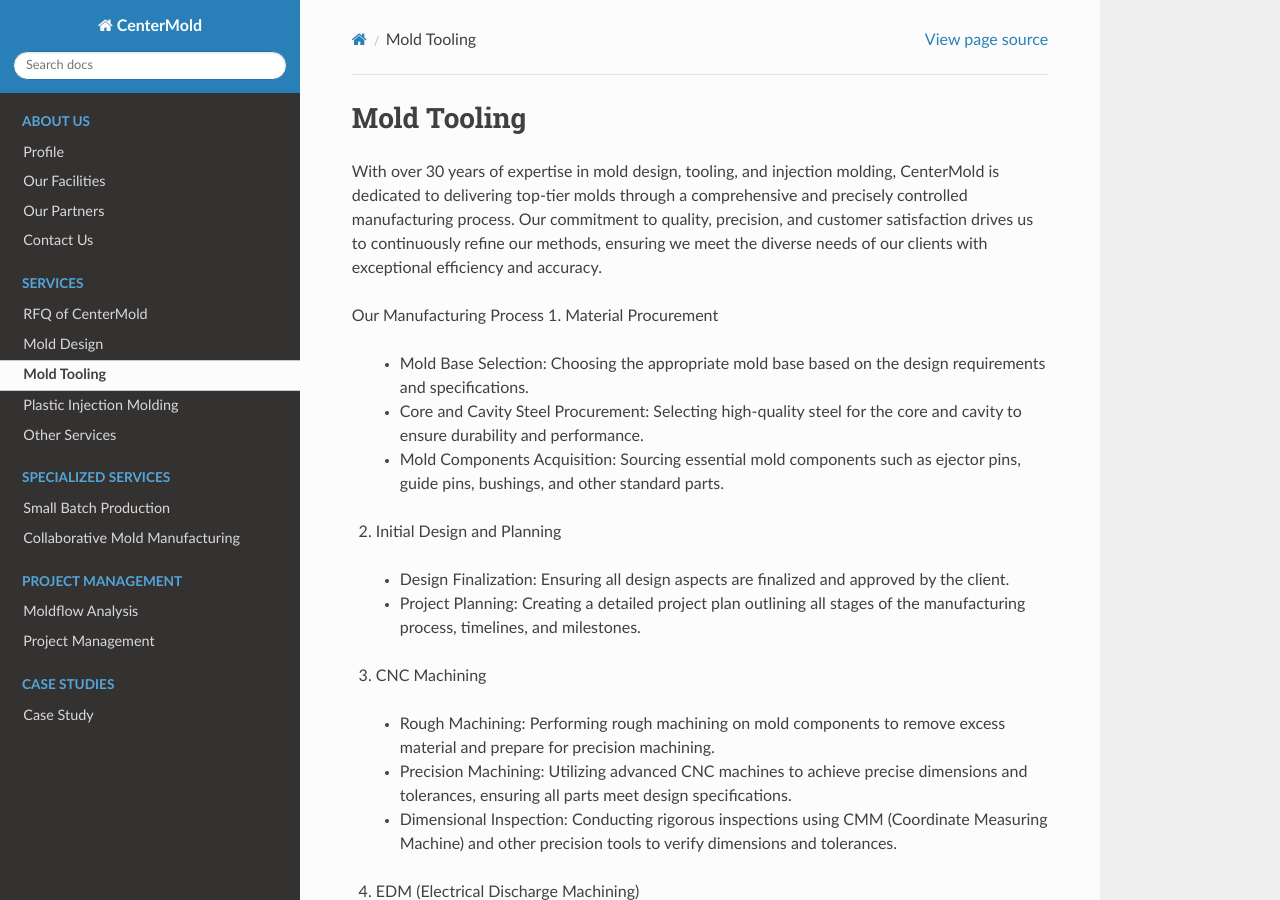
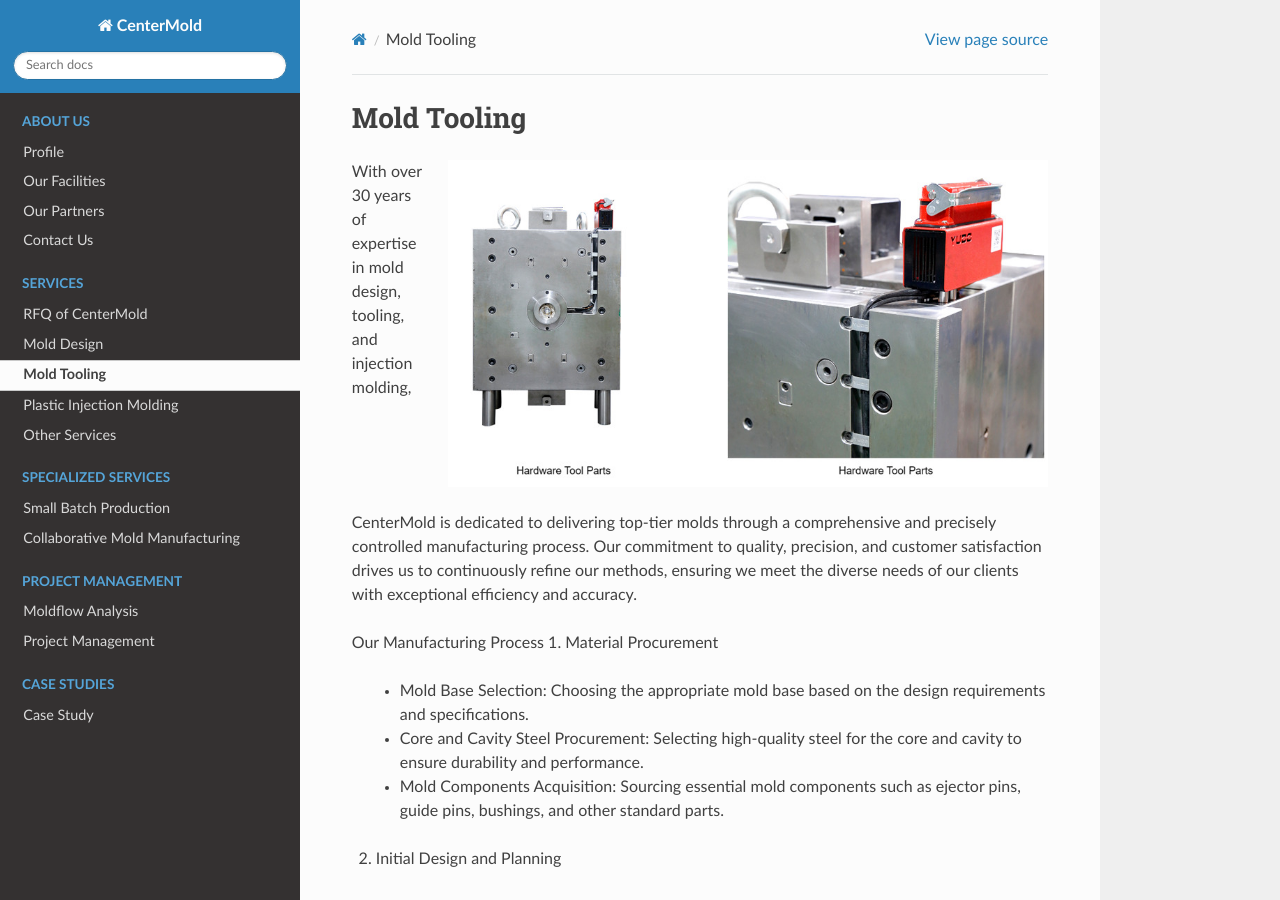
Before and after one commit to paultang/centermold, a Sphinx documentation site: the page built from source/Mold-Tooling.rst, in a window 1280 px wide and 900 px high. Built offline with Sphinx 7.4.7 and the Read the Docs theme 2.0.0, drawn with Linux system fonts in a browser that asks for light colours.

Commit message:
Update Mold-Tooling.rst

```diff
--- a/source/Mold-Tooling.rst
+++ b/source/Mold-Tooling.rst
@@ -5,6 +5,10 @@
 =======================
 Mold Tooling
 =======================
+.. figure:: _static/MoldandHotrunner.jpg
+   :align: right
+   :width: 600px
+
 With over 30 years of expertise in mold design, tooling, and injection molding, CenterMold is dedicated to delivering top-tier molds through a comprehensive and precisely controlled manufacturing process. Our commitment to quality, precision, and customer satisfaction drives us to continuously refine our methods, ensuring we meet the diverse needs of our clients with exceptional efficiency and accuracy.
 
 Our Manufacturing Process
```
